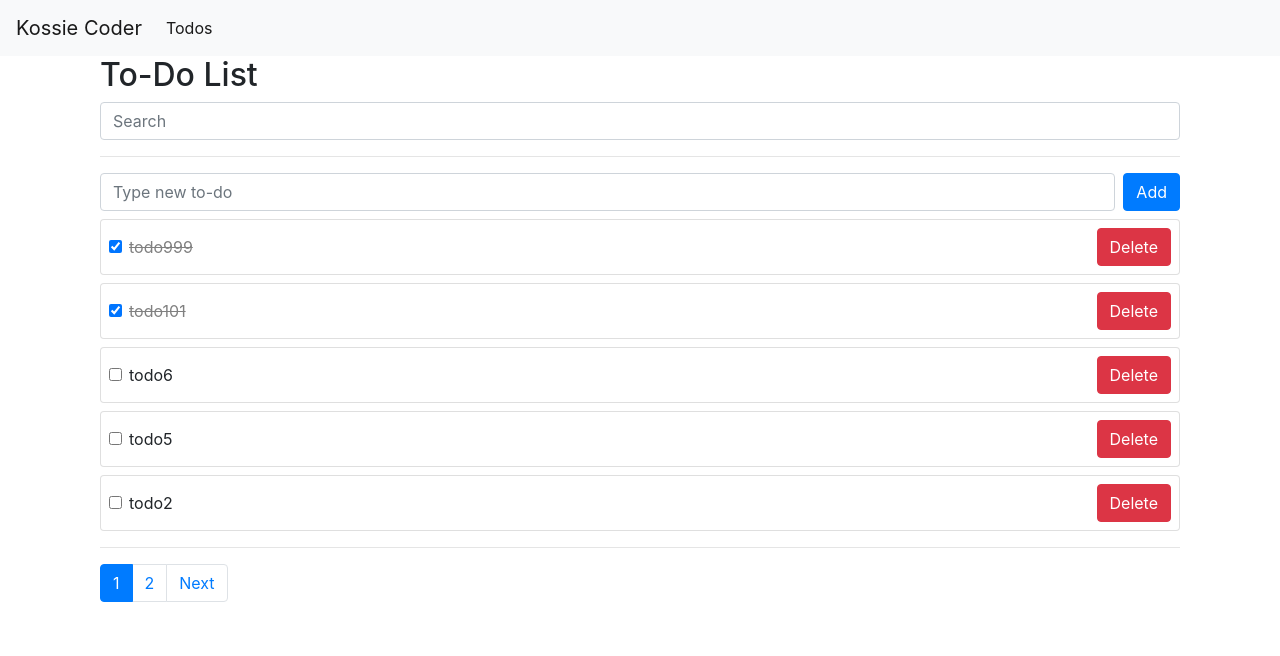
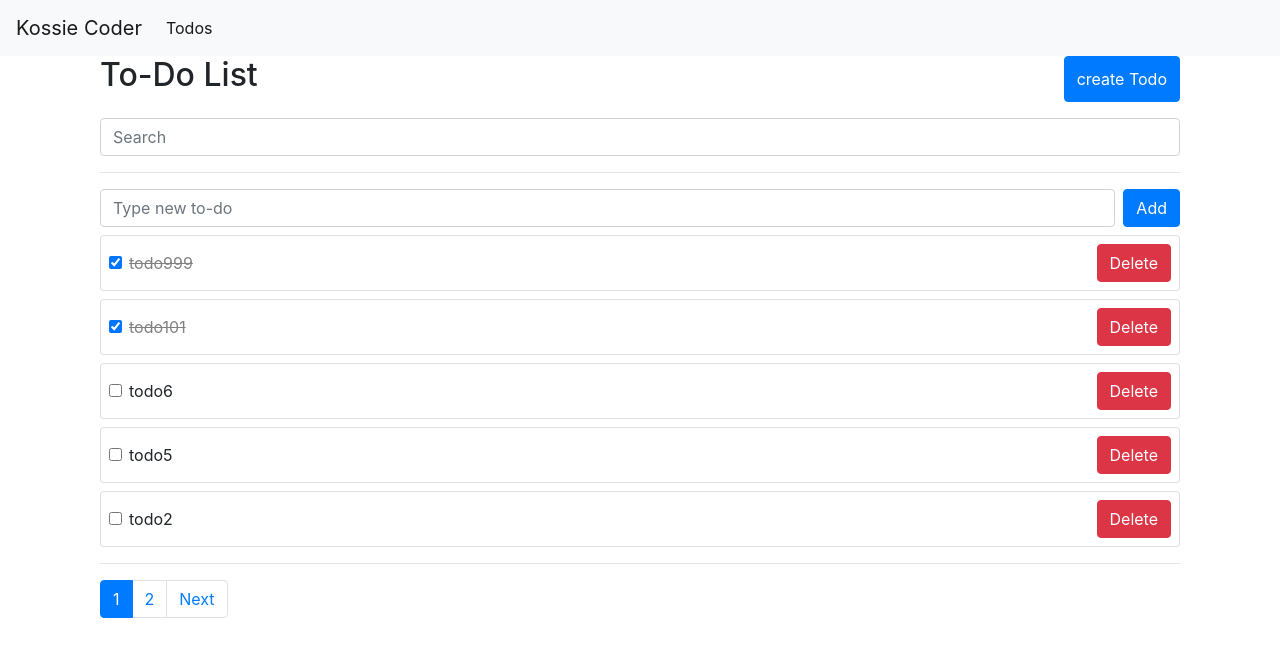
Before and after one commit to sujinJG/vue-study, a Vue app: page /todos in a window 1280 px wide. Shown: the top 656 px of the page. Built offline with nearby package versions, Linux system fonts and the light colour scheme; data requests are answered from the project's data file.

Commit message:
57 To-Do 생성 페이지 route 추가

```diff
--- a/src/pages/todos/_id.vue
+++ b/src/pages/todos/_id.vue
@@ -68,7 +68,7 @@
     const getTodo = async () => {
         try {
             const res = await axios.get(`http://localhost:3000/todos/${todoId}`);
-            todo.value = { ...res.data }; // {...[data]}로 독립된 객체로 값만 복사
+            todo.value = { ...res.data };
             originalTodo.value = { ...res.data };
 
             loading.value = false;
--- /dev/null
+++ b/src/pages/todos/create/index.vue
@@ -0,0 +1,13 @@
+<template>
+  Create Page
+</template>
+
+<script>
+export default {
+
+}
+</script>
+
+<style>
+
+</style>
--- a/src/pages/todos/index.vue
+++ b/src/pages/todos/index.vue
@@ -1,7 +1,10 @@
 <template>
   <router-view />
   <div class="container">
-    <h2>To-Do List</h2>
+    <div class="d-flex justify-content-between mb-3">
+      <h2>To-Do List</h2>
+      <button class="btn btn-primary" @click="moveToCreatePage"> create Todo </button>
+    </div>
 
     <input
       class="form-control"
@@ -49,6 +52,7 @@
   import axios from "axios";
   import Toast from "@/components/Toast.vue";
   import {useToast} from "@/composables/toast";
+  import { useRouter} from "vue-router";
 
   export default {
     components: {
@@ -63,6 +67,7 @@
       const limit = 5;
       const currentPage = ref(1);
       const searchText = ref("");
+      const router = useRouter();
 
       const {
           toastMessage,
@@ -108,7 +113,6 @@
       const addTodo = async (todo) => {
         err.value = "";
         try {
-          // const res = await axios.post("http://localhost:3000/todos", {
           await axios.post("http://localhost:3000/todos", {
             subject: todo.subject,
             completed: todo.completed,
@@ -147,6 +151,12 @@
         }
       };
 
+      const moveToCreatePage=()=>{
+        router.push({
+          name: 'TodoCreate'
+        })
+      }
+
       return {
         addTodo,
         todos,
@@ -162,7 +172,8 @@
 
         toastMessage,
         toastAlertType,
-        showToast
+        showToast,
+        moveToCreatePage
       };
     },
   };
--- a/src/router/index.js
+++ b/src/router/index.js
@@ -2,6 +2,7 @@
 import Home from '../pages/index.vue';
 import Todos from '../pages/todos/index.vue';
 import Todo from '../pages/todos/_id.vue';
+import TodoCreate from '../pages/todos/create/index.vue';
 
 const router = createRouter({
     history: createWebHistory(),
@@ -17,13 +18,16 @@
             component: Todos
         },
         {
-            path: '/todos/:id', // " :[변수명] " // 이렇게 정의한 route의 연결 파일은 _(언더바)를 붙여 생성
+            path: '/todos/create',
+            name: 'TodoCreate',
+            component: TodoCreate
+        },
+        {
+            path: '/todos/:id', //파라미터를 받는 라우터를 뒤에 놓아야 함
             name: 'Todo',
             component: Todo
-        }
+        },
     ]
 });
 
-// 1 / home 2 /todos 3 /todos/create 4 /todos/:id
-
 export default router;
```
